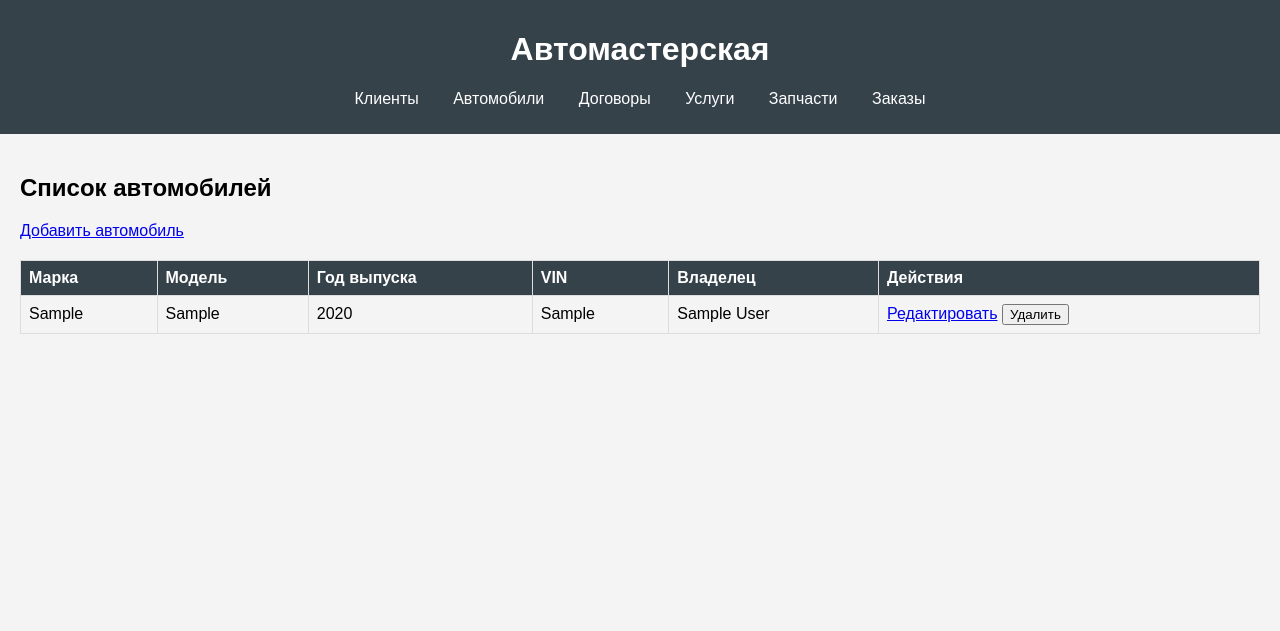
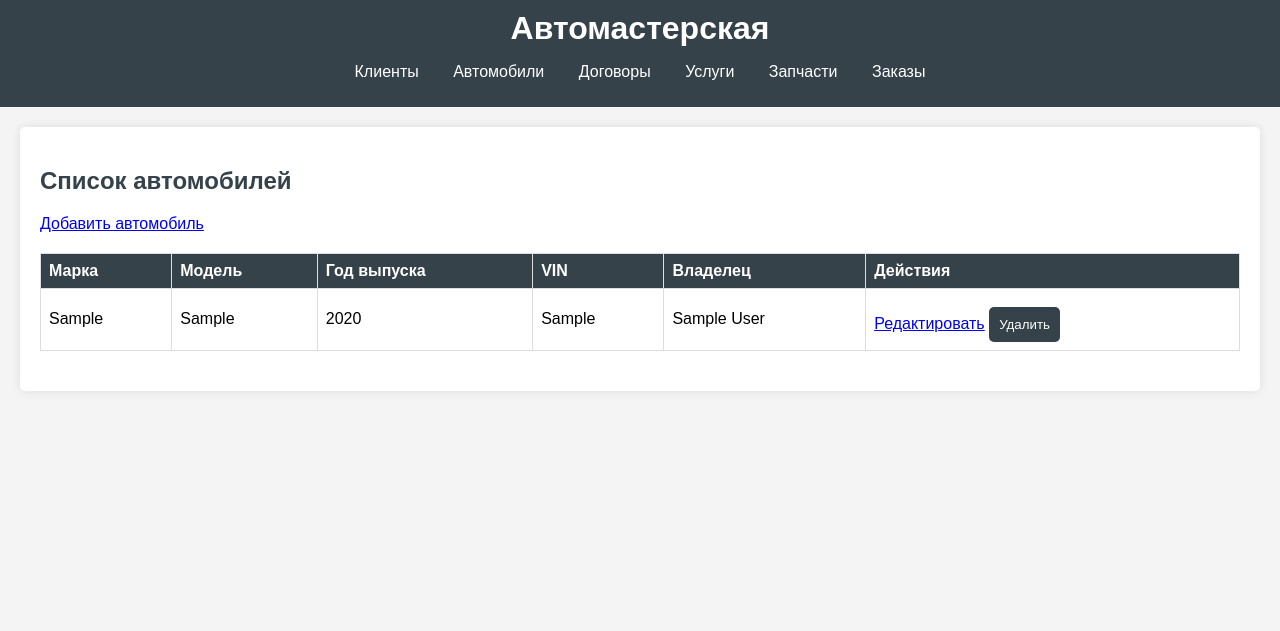
Before and after one commit to Arthur24519/Project, a Django app: page /cars/ in a window 1280 px wide. Shown: the top 631 px of the page. Run offline with Django 5.2, Linux system fonts and the light colour scheme; tables that the repository leaves empty hold one stand-in row (values such as "Sample post").

Commit message:
Ура оформление получше стало

```diff
--- a/AutoServis/static/css/styles.css
+++ b/AutoServis/static/css/styles.css
@@ -1,8 +1,9 @@
+/* Общие стили */
 body {
     font-family: Arial, sans-serif;
+    background-color: #f4f4f4;
     margin: 0;
     padding: 0;
-    background-color: #f4f4f4;
 }
 
 header {
@@ -10,6 +11,10 @@ header {
     color: #ffffff;
     padding: 10px 0;
     text-align: center;
+}
+
+h1 {
+    margin: 0;
 }
 
 nav ul {
@@ -27,28 +32,85 @@ nav ul li a {
     text-decoration: none;
 }
 
+nav ul li a:hover {
+    text-decoration: underline;
+}
+
+/* Основной контент */
 main {
     padding: 20px;
+    background: #ffffff;
+    margin: 20px;
+    border-radius: 5px;
+    box-shadow: 0 0 10px rgba(0, 0, 0, 0.1);
 }
 
+h2 {
+    color: #35424a;
+}
+
+/* Таблицы */
 table {
     width: 100%;
     border-collapse: collapse;
     margin: 20px 0;
 }
 
-table, th, td {
+table th, table td {
     border: 1px solid #dddddd;
+    text-align: left;
+    padding: 8px;
 }
 
-th, td {
-    padding: 8px;
-    text-align: left;
+table th {
+    background-color: #35424a;
+    color: white;
 }
 
-th {
+table tr:nth-child(even) {
+    background-color: #f2f2f2;
+}
+
+/* Формы */
+form {
+    margin: 20px 0;
+}
+
+form label {
+    display: block;
+    margin: 10px 0 5px;
+}
+
+/* Установка фиксированной ширины для полей ввода и списков */
+form input, form select {
+    width: calc(100% - 22px); /* Учитываем отступы */
+    padding: 10px;
+    border: 1px solid #cccccc;
+    border-radius: 5px;
+    box-sizing: border-box; /* Учитываем padding в ширине */
+}
+
+form input[type="date"] {
+    width: calc(100% - 22px); /* Учитываем отступы */
+}
+
+/* Кнопки действий */
+form button {
     background-color: #35424a;
     color: white;
+    padding: 10px;
+    border: none;
+    border-radius: 5px;
+    cursor: pointer;
+}
+
+form button:hover {
+    background-color: #2c3e50;
+}
+
+/* Кнопки для отправки */
+button[type="submit"] {
+    margin-top: 10px;
 }
 
 footer {
```
